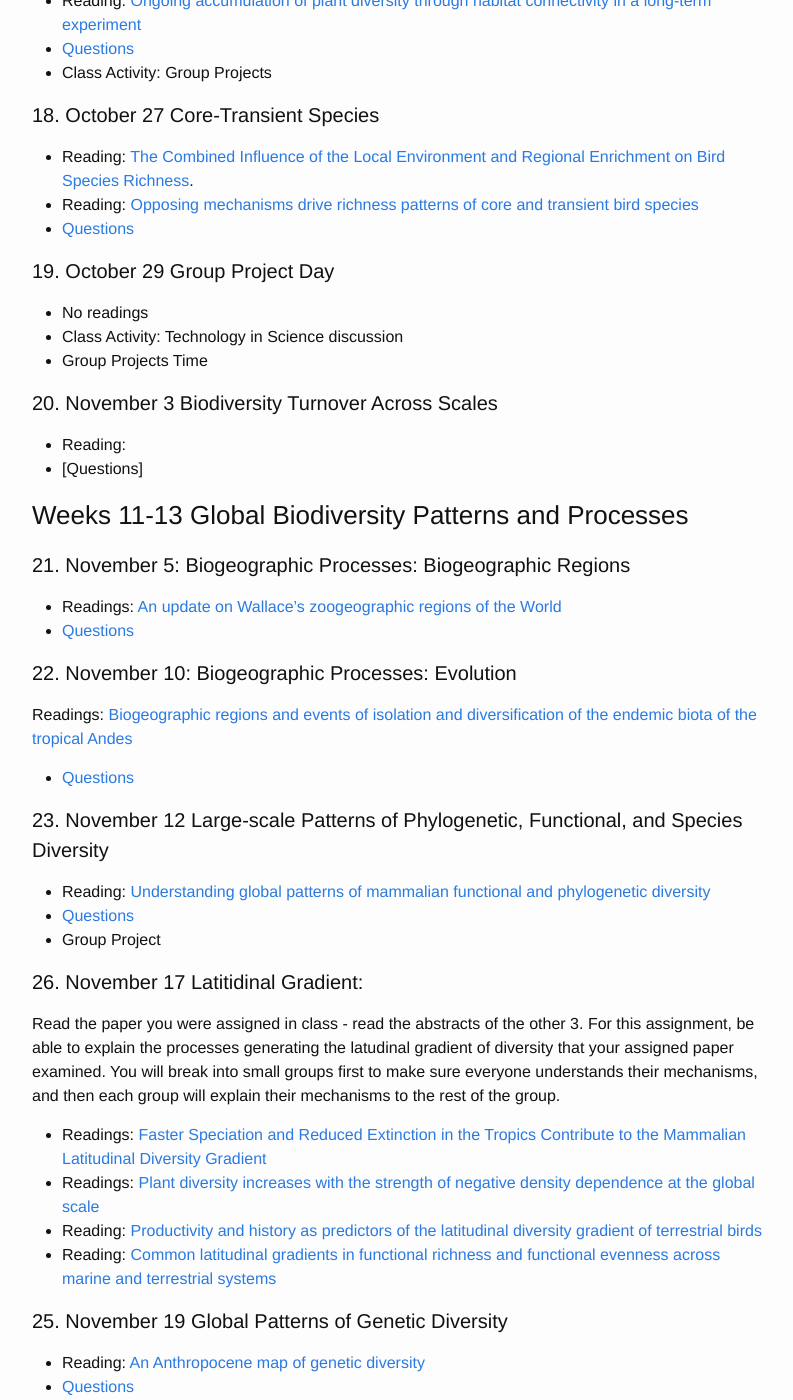
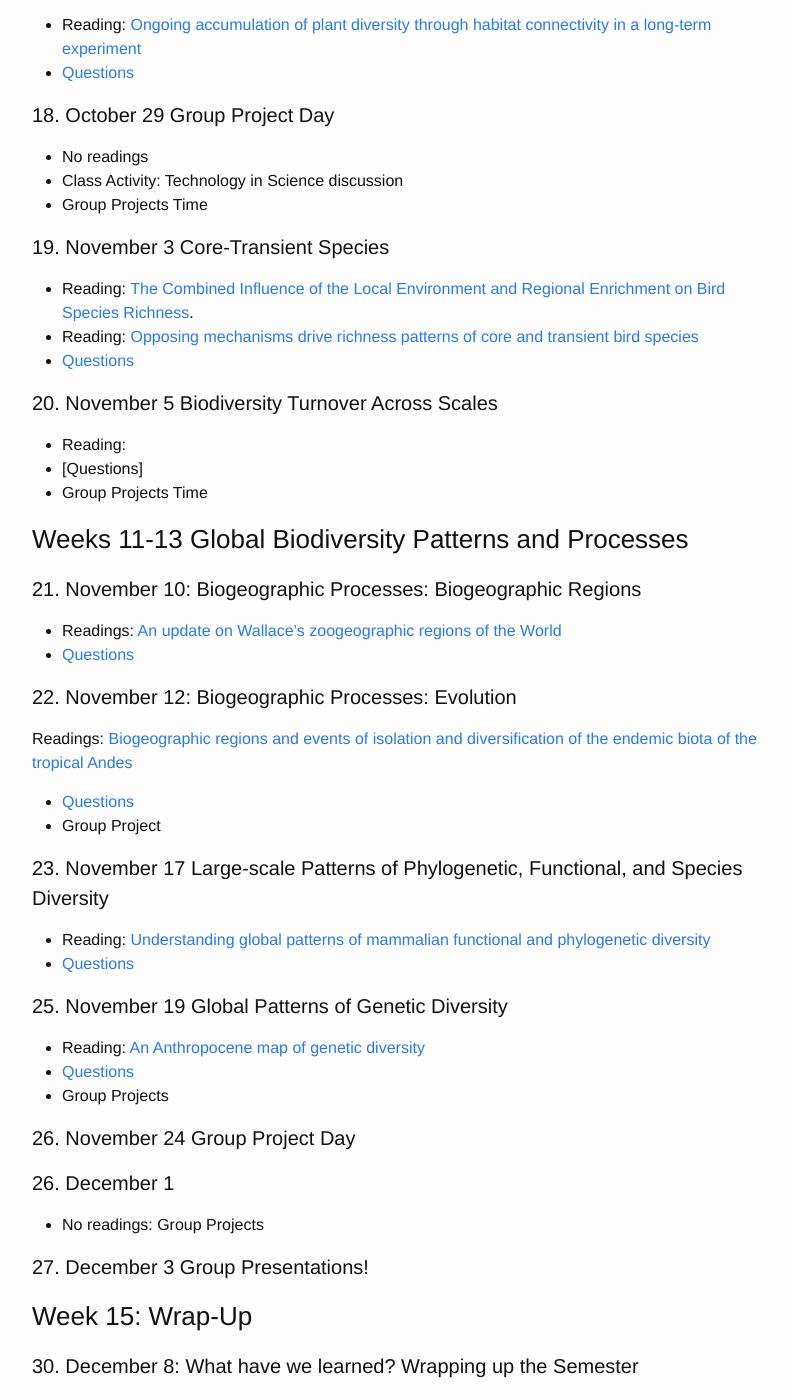
Before and after one commit to skmorgane/biodiversity-course, a Jekyll site: the page built from schedule.md, in a window 1280 px wide and 1400 px high, scrolled down 2529 px. Shown: the whole window, without its empty margins (238-1031 px from the left). Built offline with Jekyll 4.4.1, drawn with Linux system fonts in a browser that asks for light colours; some of the changed text lies outside the part shown.

Commit message:
Update schedule.md

```diff
--- a/schedule.md
+++ b/schedule.md
@@ -2,7 +2,7 @@
 layout: page
 title: Schedule
 ---
-(Updates for Fall 2020 in Progress - as a result the site will be very dynamic for a while)
+Updated 9/30/2020
 Thursdays are often a split between class activity and discussion, thus there are often two topics on those days. Tuesdays are (nearly) always just discussion.
 
 IMPORTANT: if Date is followed by 2 asterisks then readings are not yet finalized for that class period. If questions for readings are not yet posted, they will be at least 1 week before reading is discussed.
@@ -48,81 +48,75 @@
 
 ### Weeks 4-7: Local-scale Biodiversity Patterns & Processes
 
-#### 8. September 29 Local Processes- Niches and Biotic and Environmental Filters
+#### 9. & 10. September 29 and October 1 Local Processes- Niches and Biotic and Environmental Filters
 * Reading: [Rethinking Community Assembly through the Lens of Coexistence Theory](https://doi.org/10.1146/annurev-ecolsys-110411-160411)
     * [Questions]({{ site.baseurl }}/questions/coexistence)
+    * Class Activity: (10/1) Group Project (Finalizing Groups, Starting Topic Identification)
 
-#### 9. October 1 Local Processes - The role of Stochasticity and History
+#### 11. October 6 Local Processes - The role of Stochasticity and History
 * Reading: [Drought mediates the importance of stochastic community assembly](https://doi.org/10.1073/pnas.0704350104 )
     * [Questions]({{ site.baseurl }}/questions/stochastic)
-* Class Activity: Group Project (Finalizing Groups, Starting Topic Identification)
 
-#### 10. October 6 Local Taxonomic, Phylogenetic, and Functional Diversity
+#### 12. October 8 Local Taxonomic, Phylogenetic, and Functional Diversity
 * Reading: [Asynchrony of taxonomic, functional, and phylogenetic diversity in birds](https://doi.org/10.1111/geb.12179)
 * [Questions]({{ site.baseurl }}/questions/class7)
+* Class Activity: Group Project Time
 
-#### 11. October 8 Species Networks
+#### 13. October 13 Species Networks
 * Readings: [Stability of Ecological Communities and the Architecture of Mutualistic and Trophic Networks](https://doi.org/10.1126/science.1188321)
     * [Questions]({{ site.baseurl }}/questions/networks)
-* Class Activity: Group Project Time
 
-#### 14. October 13 Patterns of Abundance
+#### 14. October 15 Patterns of Abundance
  * Readings: [Species abundance distributions: moving beyond single prediction theories to integration within an ecological framework](https://doi.org/10.1111/j.1461-0248.2007.01094.x)
  	* Only the following sections are assigned: What is an SAD?, Why are SADs important?, Classical Theoretical Developments, Proliferation of models)
  * Readings: [Hyperdominance in the Amazonian Tree Flora](http://science.sciencemag.org/content/342/6156/1243092)
  * [Questions]({{ site.baseurl }}/questions/abundance)
+ * Class Activity: Group Projects
 
 ### Weeks 7-10 Regional-Scale Diversity Patterns & Processes
 
-#### 15. October 15 Regional Assembly - Dispersal
+#### 15. October 20 Regional Assembly - Dispersal
 * Reading: [The metacommunity concept: a framework for multi-scale community ecology](https://doi.org/10.1111/j.1461-0248.2004.00608.x)
     * [Questions]({{ site.baseurl }}/questions/metacommunity)
+
+ #### 16. October 22 Regional Assembly - Environmental Heterogeneity
+* Reading: The "Frankenpaper" - emailed to the class listserv
+* [Questions]({{ site.baseurl }}/questions/heterogeneity)
 * Class Activity: Group Projects
 
-#### 16. October 20 Regional Assembly - Environmental Heterogeneity
-* Reading: The "Frankenpaper" - emailed to the class listserv
-* [Questions]({{ site.baseurl }}/questions/heterogeneity)
-
-#### 17. October 22 Habitat Fragmentation patterns
+#### 17. October 27 Habitat Fragmentation patterns
 * Reading: [Ongoing accumulation of plant diversity through habitat connectivity in a long-term experiment](https://doi.org/10.1126/science.aax8992)
 * [Questions]({{ site.baseurl }}/questions/Fragmentation)
-* Class Activity: Group Projects
 
-#### 18. October 27 Core-Transient Species
+#### 18. October 29 Group Project Day
+* No readings
+* Class Activity: Technology in Science discussion
+* Group Projects Time
+
+#### 19. November 3 Core-Transient Species
 * Reading: [The Combined Influence of the Local Environment and Regional Enrichment on Bird Species Richness](https://doi.org/10.1086/649578).
 * Reading: [Opposing mechanisms drive richness patterns of core and transient bird species](https://www.jstor.org/stable/10.1086/669903)
 * [Questions]({{ site.baseurl }}/questions/localregional)
 
-#### 19. October 29 Group Project Day
-* No readings
-* Class Activity: Technology in Science discussion
-* Group Projects Time
-
-#### 20. November 3 Biodiversity Turnover Across Scales
+#### 20. November 5 Biodiversity Turnover Across Scales
 * Reading:
 * [Questions]
+* Group Projects Time
 
 ### Weeks 11-13 Global Biodiversity Patterns and Processes
 
-#### 21. November 5: Biogeographic Processes: Biogeographic Regions
+#### 21. November 10: Biogeographic Processes: Biogeographic Regions
 * Readings: [An update on Wallace's zoogeographic regions of the World](https://doi.org/10.1126/science.1228282)
 * [Questions]({{ site.baseurl }}/questions/Wallace)
 
-#### 22. November 10: Biogeographic Processes: Evolution
+#### 22. November 12: Biogeographic Processes: Evolution
 Readings: [Biogeographic regions and events of isolation and diversification of the endemic biota of the tropical Andes](https://doi.org/10.1073/pnas.1803908115)
 * [Questions]({{ site.baseurl }}/questions/evolution)
+* Group Project
 
-#### 23. November 12 Large-scale Patterns of Phylogenetic, Functional, and Species Diversity
+#### 23. November 17 Large-scale Patterns of Phylogenetic, Functional, and Species Diversity
 * Reading: [Understanding global patterns of mammalian functional and phylogenetic diversity](https://doi.org/10.1098/rstb.2011.0024)
 * [Questions]({{ site.baseurl }}/questions/GlobalDiversity)
-* Group Project
-
-#### 26. November 17 Latitidinal Gradient:
-Read the paper you were assigned in class - read the abstracts of the other 3. For this assignment, be able to explain the processes generating the latudinal gradient of diversity that your assigned paper examined. You will break into small groups first to make sure everyone understands their mechanisms, and then each group will explain their mechanisms to the rest of the group.
-* Readings: [Faster Speciation and Reduced Extinction in the Tropics Contribute to the Mammalian Latitudinal Diversity Gradient](https://doi.org/10.1371/journal.pbio.1001775)
-* Readings: [Plant diversity increases with the strength of negative density dependence at the global scale](https://doi.org/10.1126/science.aam5678)
-* Reading: [Productivity and history as predictors of the latitudinal diversity gradient of terrestrial birds](https://doi.org/10.1890/0012-9658(2003)084[1608:PAHAPO]2.0.CO;2)
-* Reading: [Common latitudinal gradients in functional richness and functional evenness across marine and terrestrial systems](http://dx.doi.org/10.1098/rspb.2019.0745)
 
 #### 25. November 19 Global Patterns of Genetic Diversity
 * Reading: [An Anthropocene map of genetic diversity](https://doi.org/10.1126/science.aaf4381)
```
